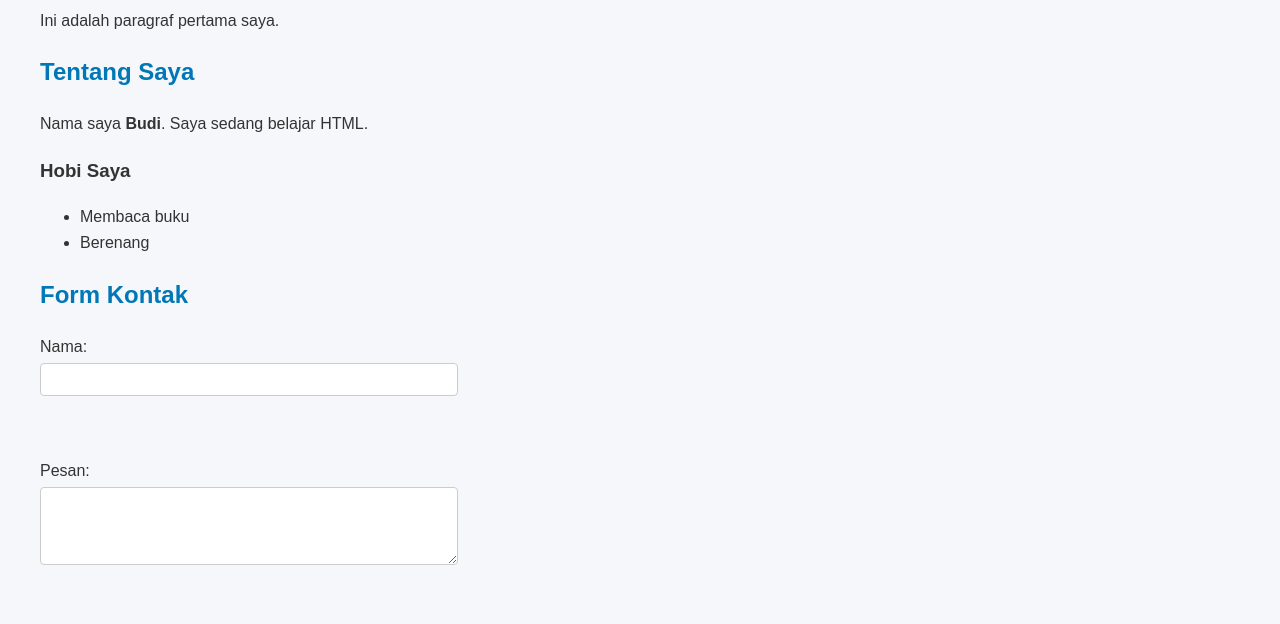
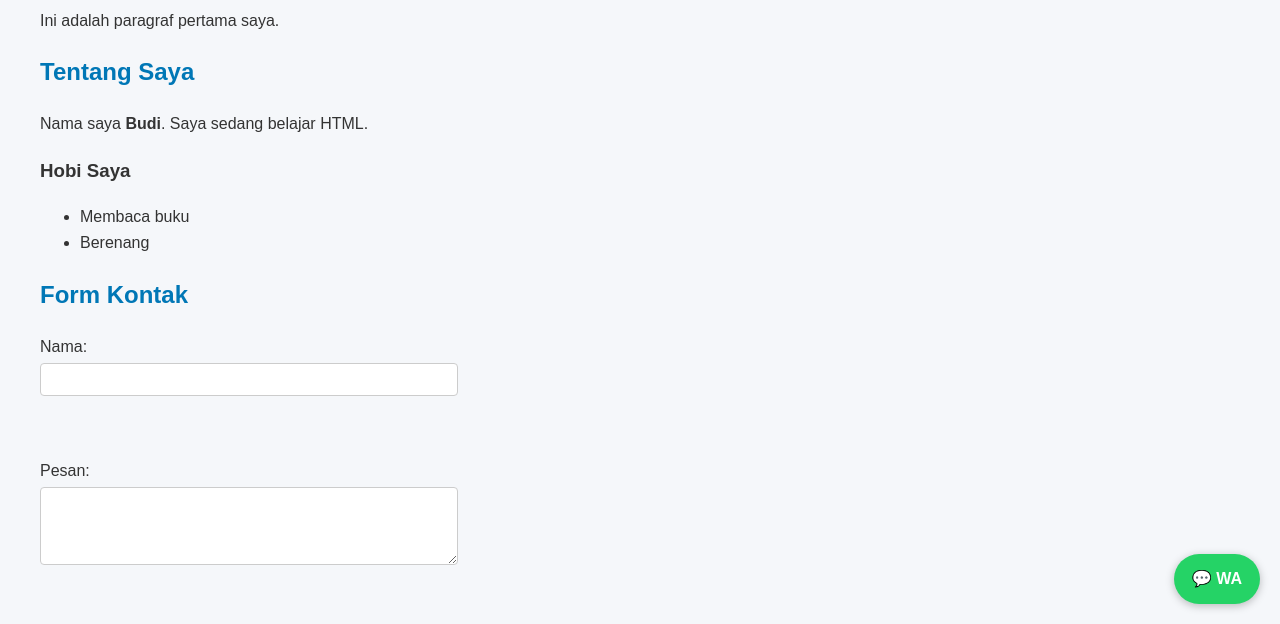
Before and after one commit to montejulio95-pixel/website-hudy, a plain HTML site: page index.html in a window 1280 px wide. Shown: the part 176-800 px from the top of the page. Drawn offline with Linux system fonts and the light colour scheme.

Commit message:
Update style.css

```diff
--- a/style.css
+++ b/style.css
@@ -42,3 +42,9 @@ nav a {
   text-decoration: none;
   font-weight: bold;
 }
+.wa-float{
+  position:fixed; bottom:20px; right:20px;
+  background:#25d366; color:#fff; padding:12px 18px;
+  border-radius:50px; box-shadow:0 2px 8px rgba(0,0,0,.25);
+  text-decoration:none; font-weight:bold; z-index:1000;
+}
```
